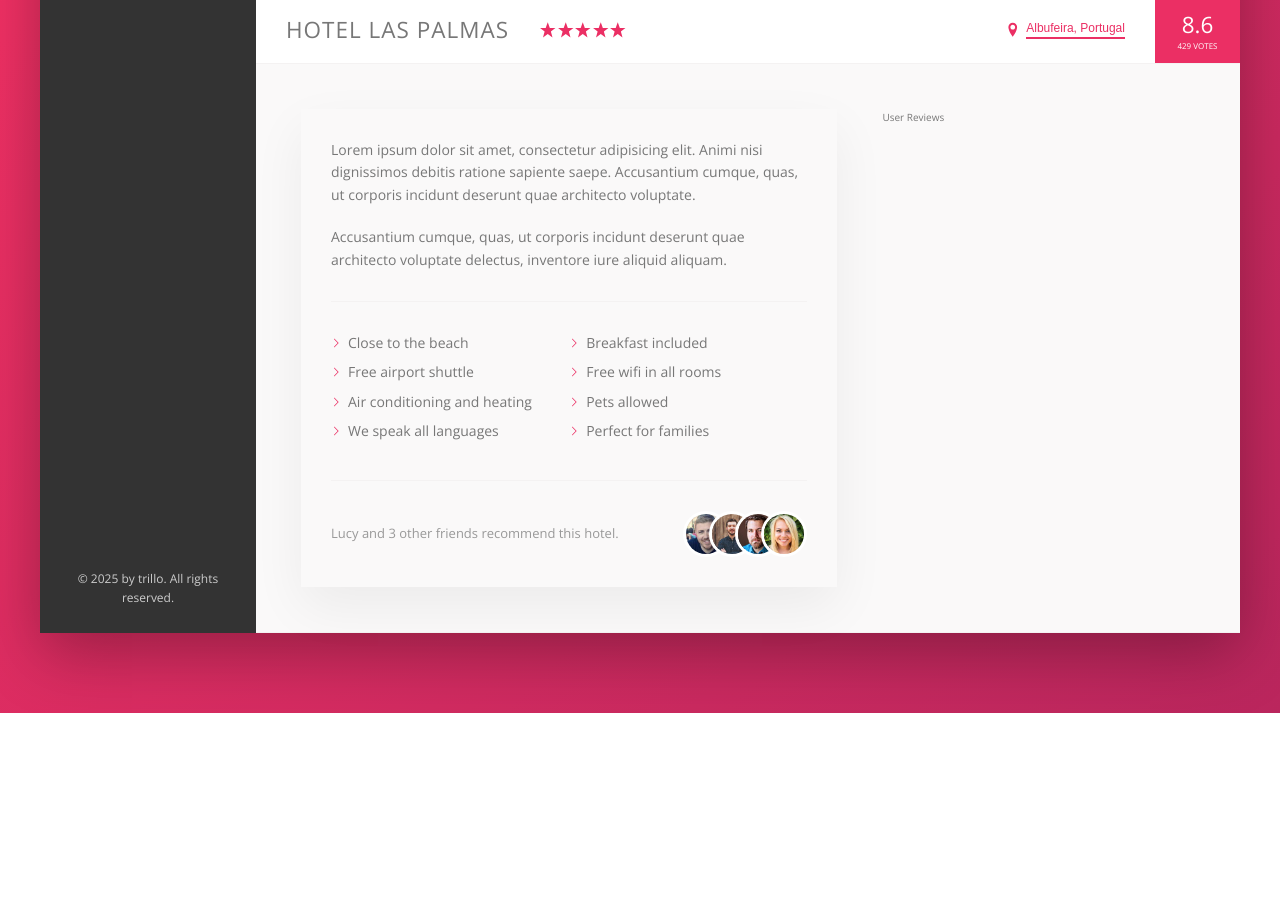
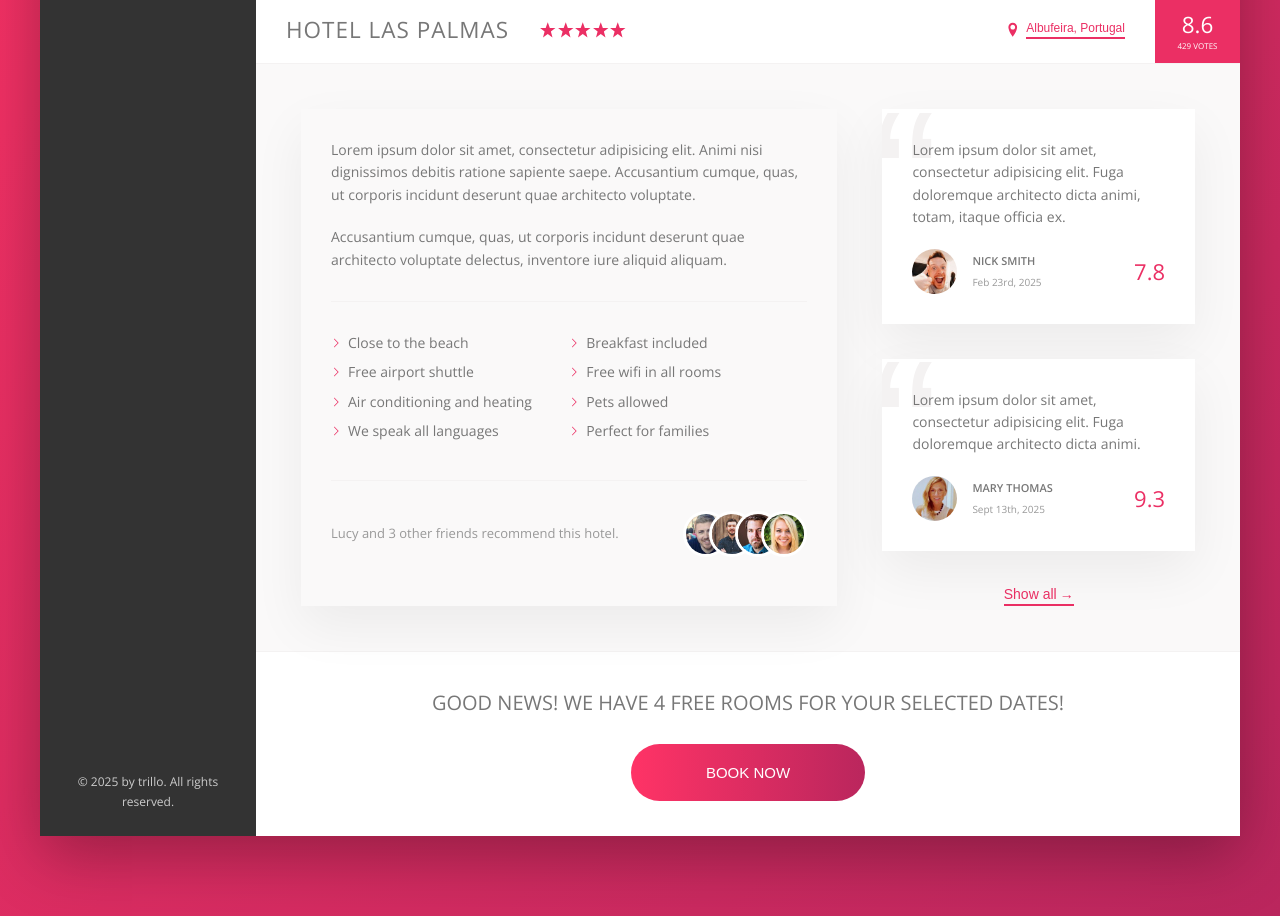
Before and after one commit to Mariia-Olena/trillo, a website: page index.html in a window 1280 px wide. Shown: the part 538-1454 px from the top of the page. Before the commit the page ends 1251 px from the top, so only its background shows below. Drawn offline with nearby package versions, Linux system fonts and the light colour scheme.

Commit message:
add review section

```diff
--- a/index.html
+++ b/index.html
@@ -202,7 +202,57 @@
 							</div>
 						</div>
 
-						<div class="user-reviews">User Reviews</div>
+						<div class="user-reviews">
+							<figure class="review">
+								<blockquote class="review__text">
+									Lorem ipsum dolor sit amet, consectetur adipisicing elit. Fuga
+									doloremque architecto dicta animi, totam, itaque officia ex.
+								</blockquote>
+								<figcaption class="review__user">
+									<img
+										src="img/user-1.jpg"
+										alt="User 1"
+										class="review__photo"
+									/>
+									<div class="review__user-box">
+										<p class="review__user-name">Nick Smith</p>
+										<p class="review__user-date">Feb 23rd, 2025</p>
+									</div>
+									<div class="review__rating">7.8</div>
+								</figcaption>
+							</figure>
+
+							<figure class="review">
+								<blockquote class="review__text">
+									Lorem ipsum dolor sit amet, consectetur adipisicing elit. Fuga
+									doloremque architecto dicta animi.
+								</blockquote>
+								<figcaption class="review__user">
+									<img
+										src="img/user-2.jpg"
+										alt="User 1"
+										class="review__photo"
+									/>
+									<div class="review__user-box">
+										<p class="review__user-name">Mary Thomas</p>
+										<p class="review__user-date">Sept 13th, 2025</p>
+									</div>
+									<div class="review__rating">9.3</div>
+								</figcaption>
+							</figure>
+
+							<button class="btn-inline">Show all<span>&rarr;</span></button>
+						</div>
+					</div>
+
+					<div class="cta">
+						<h2 class="cta__book-now">
+							Good news! We have 4 free rooms for your selected dates!
+						</h2>
+						<button class="btn">
+							<span class="btn__visible">Book now</span>
+							<span class="btn__invisible">Only 4 rooms left</span>
+						</button>
 					</div>
 				</main>
 			</div>
--- a/sass/_components.scss
+++ b/sass/_components.scss
@@ -250,10 +250,19 @@
 	border-bottom: 2px solid currentColor;
 	padding-bottom: 2px;
 	cursor: pointer;
-	transition: 0.2s;
+	transition: all 0.2s;
+
+	span {
+		margin-left: 3px;
+		transition: all 0.2s;
+	}
 
 	&:hover {
 		color: var(--color-grey-dark-1);
+
+		span {
+			margin-left: 8px;
+		}
 	}
 
 	&:focus {
@@ -338,3 +347,135 @@
 		}
 	}
 }
+
+// REVIEW //
+.review {
+	position: relative;
+	background-color: #fff;
+	box-shadow: var(--shadow-light);
+	padding: 3rem;
+	margin-bottom: 3.5rem;
+	overflow: hidden;
+
+	&__text {
+		position: relative;
+		z-index: 2;
+		margin-bottom: 2rem;
+	}
+
+	&__user {
+		display: flex;
+		align-items: center;
+	}
+
+	&__photo {
+		height: 4.5rem;
+		width: 4.5rem;
+		border-radius: 50%;
+		margin-right: 1.5rem;
+	}
+
+	&__user-box {
+		margin-right: auto;
+	}
+
+	&__user-name {
+		font-size: 1.1rem;
+		font-weight: 600;
+		text-transform: uppercase;
+		margin-bottom: 0.4rem;
+	}
+
+	&__user-date {
+		font-size: 1rem;
+		color: var(--color-grey-dark-3);
+	}
+
+	&__rating {
+		color: var(--color-primary);
+		font-size: 2.2rem;
+		font-weight: 300;
+	}
+
+	&::before {
+		content: "\201C";
+		position: absolute;
+		top: -2.75rem;
+		left: -1rem;
+		font-family: sans-serif;
+		font-size: 20rem;
+		line-height: 1;
+		color: var(--color-grey-light-2);
+		z-index: 1;
+	}
+}
+
+// CALL TO ACTION //
+.cta {
+	padding: 3.5rem 0;
+	text-align: center;
+
+	&__book-now {
+		font-size: 2rem;
+		font-weight: 300;
+		text-transform: uppercase;
+		margin-bottom: 2.5rem;
+	}
+}
+
+// CALL TO ACTION BUTTON //
+.btn {
+  position: relative;
+	font-size: 1.5rem;
+	font-weight: 300;
+	text-transform: uppercase;
+	border-radius: 100px;
+	border: none;
+	background-image: linear-gradient(
+		to right,
+		var(--color-primary-light),
+		var(--color-primary-dark)
+	);
+	color: #fff;
+	overflow: hidden;
+	cursor: pointer;
+
+	& > * {
+		display: inline-block;
+		height: 100%;
+		width: 100%;
+		transition: all 0.2s;
+	}
+
+	&__visible {
+		padding: 2rem 7.5rem;
+	}
+
+	&__invisible {
+		position: absolute;
+		padding: 2rem 0;
+		left: 0;
+		top: -100%;
+	}
+
+	&:hover {
+		background-image: linear-gradient(
+			to left,
+			var(--color-primary-light),
+			var(--color-primary-dark)
+		);
+	}
+
+	&:hover &__visible {
+		transform: translateY(100%);
+	}
+
+	&:hover &__invisible {
+		top: 0;
+	}
+
+	&:focus {
+		outline: none;
+		animation: pulsate 1s infinite;
+	}
+}
--- a/sass/_layout.scss
+++ b/sass/_layout.scss
@@ -33,6 +33,7 @@
 }
 
 .detail {
+	font-size: 1.4rem;
 	display: flex;
 	padding: 4.5rem;
 	background-color: var(--color-grey-light-1);
@@ -40,7 +41,6 @@
 }
 
 .description {
-	font-size: 1.4rem;
 	flex: 0 0 60%;
 	margin-right: 4.5rem;
 	padding: 3rem;
@@ -50,4 +50,8 @@
 
 .user-reviews {
 	flex: 1;
+
+  display: flex;
+  flex-direction: column;
+  align-items: center;
 }
```
Also changed, not shown: img/text.txt (deleted, +0 -17 lines), css/style.css, img/SVG/aircraft-take-off.svg (deleted), img/SVG/bookmark.svg (deleted), img/SVG/chat.svg (deleted), img/SVG/chevron-thin-right.svg (deleted), img/SVG/home.svg (deleted), img/SVG/key.svg (deleted), img/SVG/location-pin.svg (deleted), img/SVG/magnifying-glass.svg (deleted), img/SVG/map.svg (deleted), img/SVG/star.svg (deleted).
